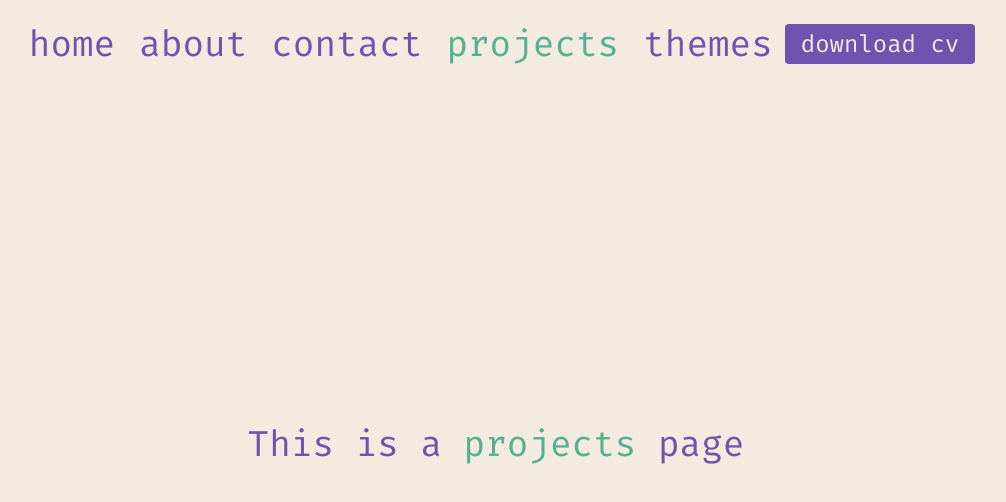
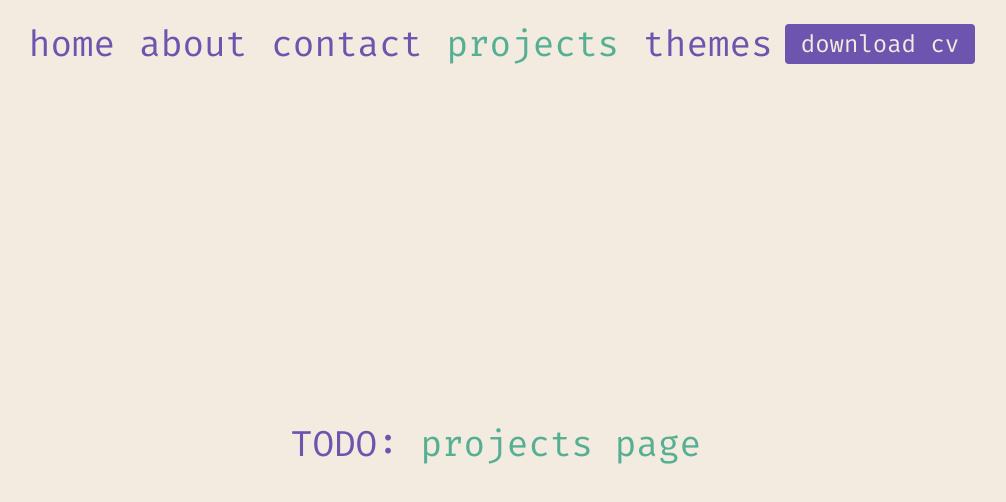
Before and after one commit to mikeycodingstuff/mikeycodingstuff.github.io, a Vue app: page /projects in a window 1280 px wide. Shown: the top 502 px of the page, without its empty margins (144-1150 px from the left). Built offline with nearby package versions, Linux system fonts and the light colour scheme.

Commit message:
change temp message

```diff
--- a/src/views/ProjectsView.vue
+++ b/src/views/ProjectsView.vue
@@ -1,7 +1,7 @@
 <template>
   <div class="text-center p-12">
     <h1 class="text-4xl text-theme-main">
-      This is a <span class="text-theme-accent">projects</span> page
+      TODO: <span class="text-theme-accent">projects page</span>
     </h1>
   </div>
 </template>
```
